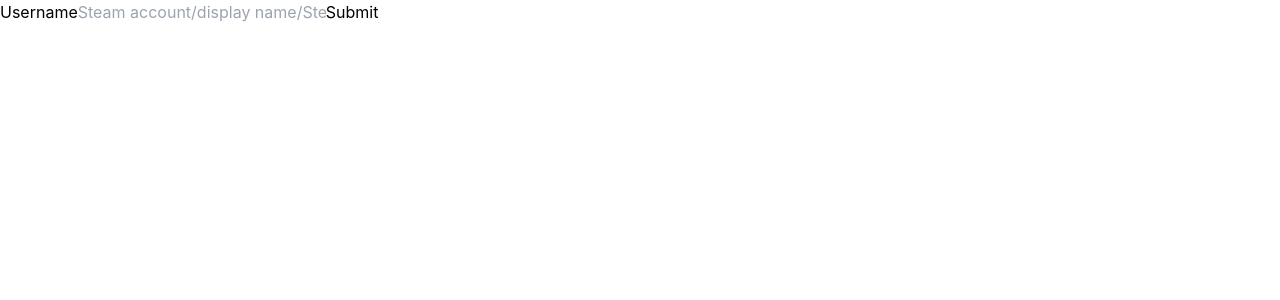
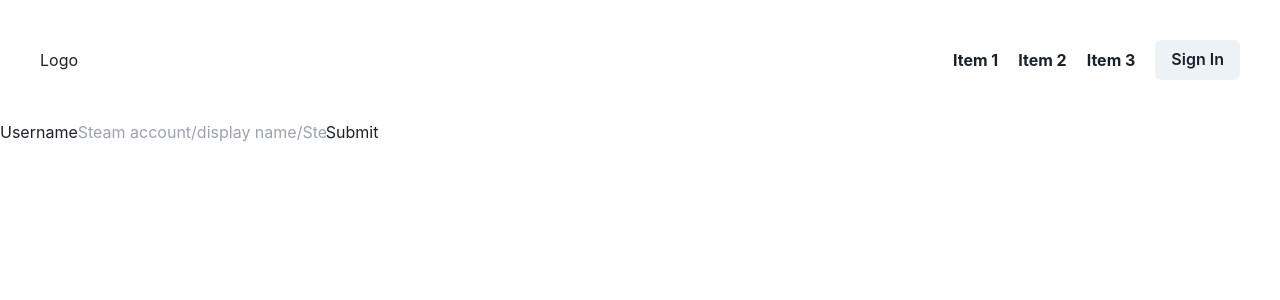
Before and after one commit to jsbento/CS-GO-Stats, a Next.js app: page /savedstats in a window 1280 px wide. Shown: the top 300 px of the page. Built offline with nearby package versions, Linux system fonts and the light colour scheme.

Commit message:
Implemented NavBar start, added Layout, started frontend design process

```diff
--- /dev/null
+++ b/components/Layout.tsx
@@ -0,0 +1,13 @@
+import React from 'react';
+import NavBar from './NavBar';
+
+const Layout:React.FC = ({children}) => {
+  return (
+    <>
+        <NavBar></NavBar>
+        {children}
+    </>
+  );
+}
+
+export default Layout;
--- /dev/null
+++ b/components/Logo.tsx
@@ -0,0 +1,9 @@
+import React from 'react';
+
+const Logo = () => {
+  return (
+    <div>Logo</div>
+  );
+}
+
+export default Logo;
--- a/components/NavBar.tsx
+++ b/components/NavBar.tsx
@@ -1,5 +1,19 @@
+import { Button } from '@chakra-ui/react';
+import React from 'react';
+import Logo from './Logo';
+
 const NavBar = () => {
-
+  return (
+    <>
+        <ul className='flex justify-end p-10 gap-5 items-center'>
+            <li className='mr-auto'><Logo></Logo></li>
+            <li className='hover:scale-105 font-bold'>Item 1</li>
+            <li className='hover:scale-105 font-bold'>Item 2</li>
+            <li className='hover:scale-105 font-bold'>Item 3</li>
+            <Button>Sign In</Button>
+        </ul>
+    </>
+  );
 }
 
 export default NavBar;
--- a/components/StatsCard.tsx
+++ b/components/StatsCard.tsx
@@ -1,5 +1,14 @@
-const StatsCard = () => {
+import { Box } from '@chakra-ui/react';
+import { ServerData } from '../pages/savedstats';
+import React from 'react';
 
+//https://chakra-ui.com/docs/layout/box
+const StatsCard:React.FC<ServerData> = ({data}) => {
+  return (
+    <Box>
+        <div>{data.accuracy?.value}</div>
+    </Box>
+  );
 }
 
 export default StatsCard;
--- a/package.json
+++ b/package.json
@@ -9,8 +9,12 @@
     "lint": "next lint"
   },
   "dependencies": {
+    "@chakra-ui/react": "^1.8.5",
+    "@emotion/react": "^11.8.1",
+    "@emotion/styled": "^11.8.1",
     "dotenv": "^16.0.0",
     "formik": "^2.2.9",
+    "framer-motion": "^6.2.8",
     "mongodb": "^4.4.0",
     "next": "12.1.0",
     "react": "17.0.2",
--- a/pages/_app.tsx
+++ b/pages/_app.tsx
@@ -1,8 +1,16 @@
-import '../styles/globals.css'
-import type { AppProps } from 'next/app'
+import '../styles/globals.css';
+import { ChakraProvider } from '@chakra-ui/provider';
+import type { AppProps } from 'next/app';
+import Layout from '../components/Layout';
 
 function MyApp({ Component, pageProps }: AppProps) {
-  return <Component {...pageProps} />
+  return (
+    <ChakraProvider>
+      <Layout>
+        <Component {...pageProps} />
+      </Layout>
+    </ChakraProvider>
+  );
 }
 
-export default MyApp
+export default MyApp;
--- a/pages/api/cs.ts
+++ b/pages/api/cs.ts
@@ -2,25 +2,25 @@ import { NextApiRequest, NextApiResponse } from "next";
 require('dotenv').config();
 
 export type Stats = {
-    timePlayed: {value: number, percentile: number},
-    score: {value: number, percentile: number},
-    kills: {value: number, percentile: number},
-    deaths: {value: number, percentile: number},
-    kd: {value: number, percentile: number},
-    damage: {value: number, percentile: number},
-    headshots: {value: number, percentile: number},
-    shotsFired: {value: number, percentile: number},
-    shotsHit: {value: number, percentile: number},
-    accuracy: {value: number, percentile: number},
-    bombsPlanted: {value: number, percentile: number},
-    bombsDefused: {value: number, percentile: number},
-    hostagesRescued: {value: number, percentile: number},
-    mvps: {value: number, percentile: number},
-    matchesPlayed: {value: number, percentile: number},
-    wins: {value: number, percentile: number},
-    losses: {value: number, percentile: number},
-    winLoss: {value: number, percentile: number},
-    headshotPct: {value: number, percentile: number}
+    timePlayed?: {value: number, percentile: number},
+    score?: {value: number, percentile: number},
+    kills?: {value: number, percentile: number},
+    deaths?: {value: number, percentile: number},
+    kd?: {value: number, percentile: number},
+    damage?: {value: number, percentile: number},
+    headshots?: {value: number, percentile: number},
+    shotsFired?: {value: number, percentile: number},
+    shotsHit?: {value: number, percentile: number},
+    accuracy?: {value: number, percentile: number},
+    bombsPlanted?: {value: number, percentile: number},
+    bombsDefused?: {value: number, percentile: number},
+    hostagesRescued?: {value: number, percentile: number},
+    mvps?: {value: number, percentile: number},
+    matchesPlayed?: {value: number, percentile: number},
+    wins?: {value: number, percentile: number},
+    losses?: {value: number, percentile: number},
+    winLoss?: {value: number, percentile: number},
+    headshotPct?: {value: number, percentile: number}
 }
 
 export default async function handler(req: NextApiRequest, res: NextApiResponse<Stats | string>) {
--- a/pages/api/mongo.ts
+++ b/pages/api/mongo.ts
@@ -17,7 +17,6 @@ export default async function handler(req:NextApiRequest, res:NextApiResponse) {
         }
         else if(req.method === "GET") {
             const {username} = req.query;
-
             const result = statsCollection.find({"username": username});
             const docs = await result.toArray();
             res.status(200).json(docs);
--- a/pages/index.tsx
+++ b/pages/index.tsx
@@ -69,4 +69,4 @@ const Home: NextPage = () => {
   )
 }
 
-export default Home
+export default Home;
--- a/pages/savedstats.tsx
+++ b/pages/savedstats.tsx
@@ -2,9 +2,17 @@ import { Field, Form, Formik } from "formik";
 import React, { useState } from "react";
 import { Stats } from "./api/cs";
 import * as yup from "yup";
+import StatsCard from "../components/StatsCard";
 
 interface FormValues {
     username: string;
+}
+
+export interface ServerData {
+    _id: number | null,
+    username: string | null,
+    data: Stats,
+    timestamp: number | null
 }
 
 const CSNameScheme = yup.object().shape({
@@ -12,8 +20,7 @@ const CSNameScheme = yup.object().shape({
 });
 
 const SavedStats = () => {
-    const [data, setData] = useState<Stats | null>(null);
-    //const [username, setUsername] = useState<string | null>("");
+    const [data, setData] = useState<ServerData[] | null>(null);
     const initialValues:FormValues = {username: ""};
 
     return (
@@ -30,7 +37,10 @@ const SavedStats = () => {
                     .then(async (response) => {
                         return await response.json();
                     })
-                    .then((stats) => {setData(stats);})
+                    .then((stats) => {
+                        console.log(stats);
+                        setData(stats);
+                    })
                     .catch((error) => {console.log(error);});
                 }}>
                     <Form>
@@ -39,7 +49,8 @@ const SavedStats = () => {
                         <button type='submit'>Submit</button>
                     </Form>
             </Formik>
-            {data && (<pre>{JSON.stringify(data, null, 2)}</pre>)}
+            {/* {data && (<pre>{JSON.stringify(data, null, 2)}</pre>)} */}
+            {data ? <StatsCard {...data[0]}/> : null}
         </>
     );
 };
```
Also changed, not shown: 1 other file (tests, documents, lock files or other folders).
